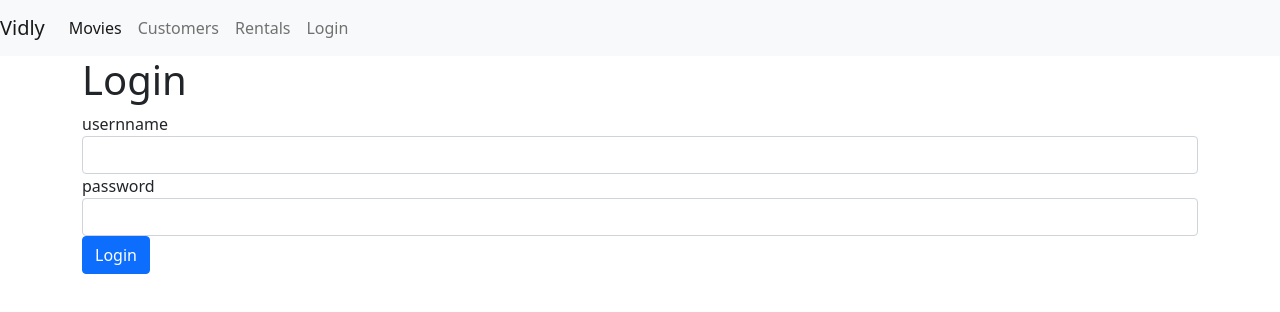
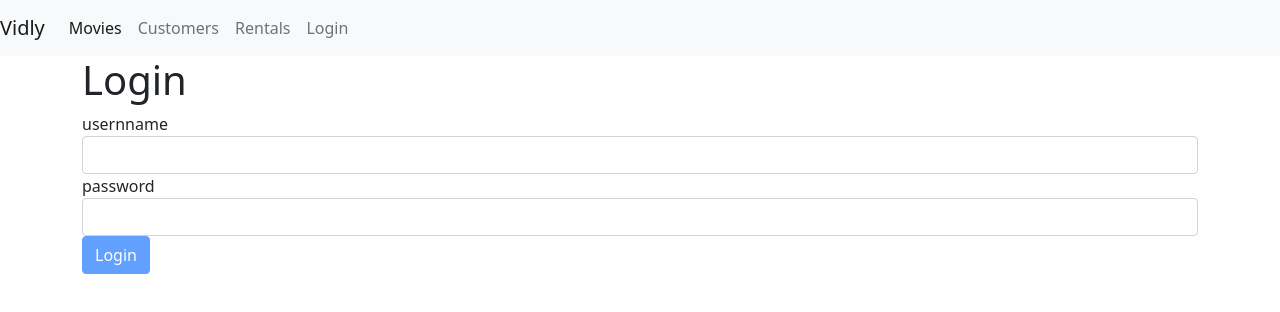
Before and after one commit to abhi886/react-library-management-system, a React (Create React App) app: page /login in a window 1280 px wide. Shown: the top 312 px of the page. Built offline with nearby package versions, Linux system fonts and the light colour scheme.

Commit message:
Disable the Submit form

```diff
--- a/src/components/loginForm.jsx
+++ b/src/components/loginForm.jsx
@@ -71,7 +71,9 @@ class LoginForm extends Component {
             error={errors.password}
           />
 
-          <button className='btn btn-primary'>Login</button>
+          <button disabled={this.validate()} className='btn btn-primary'>
+            Login
+          </button>
         </form>
       </div>
     );
```
